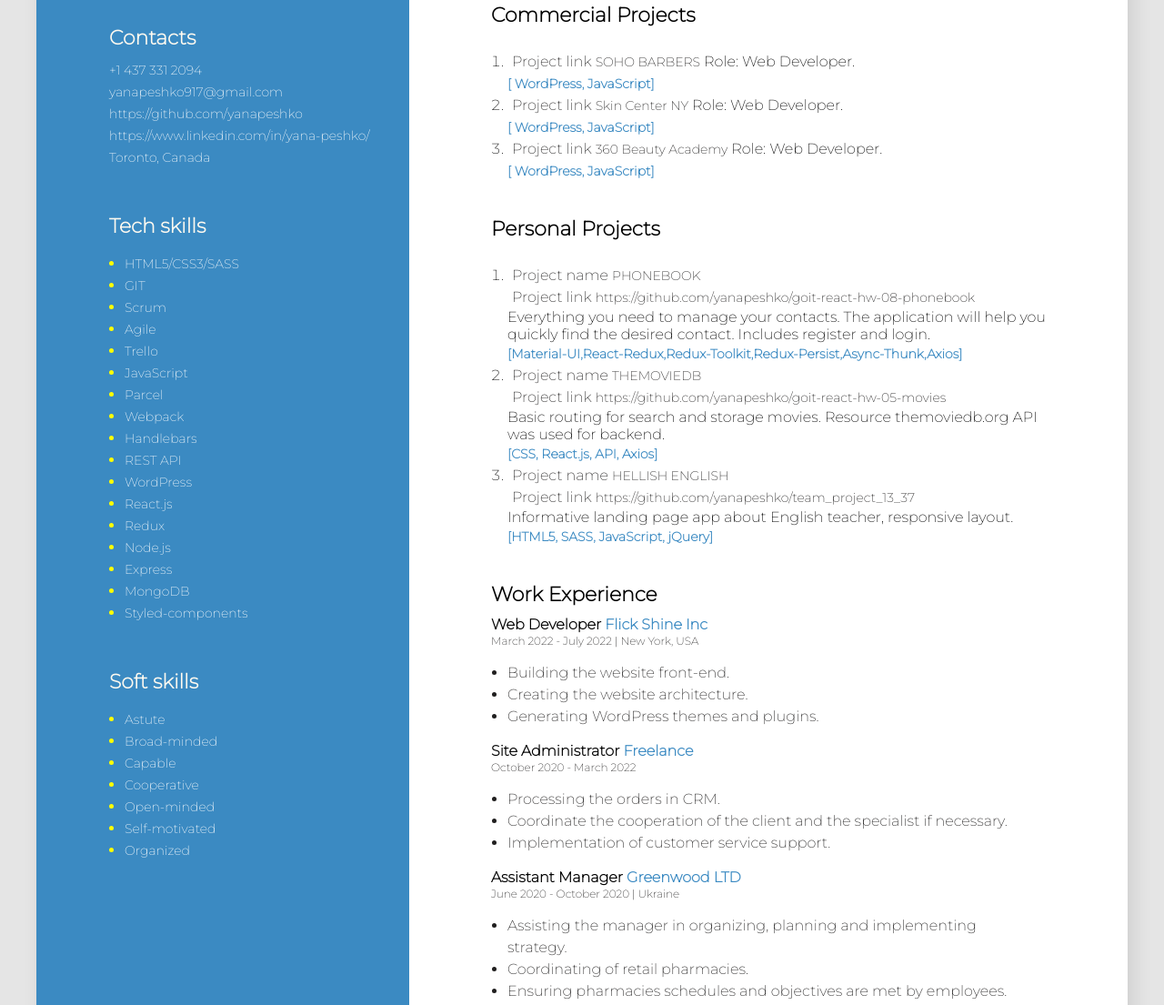
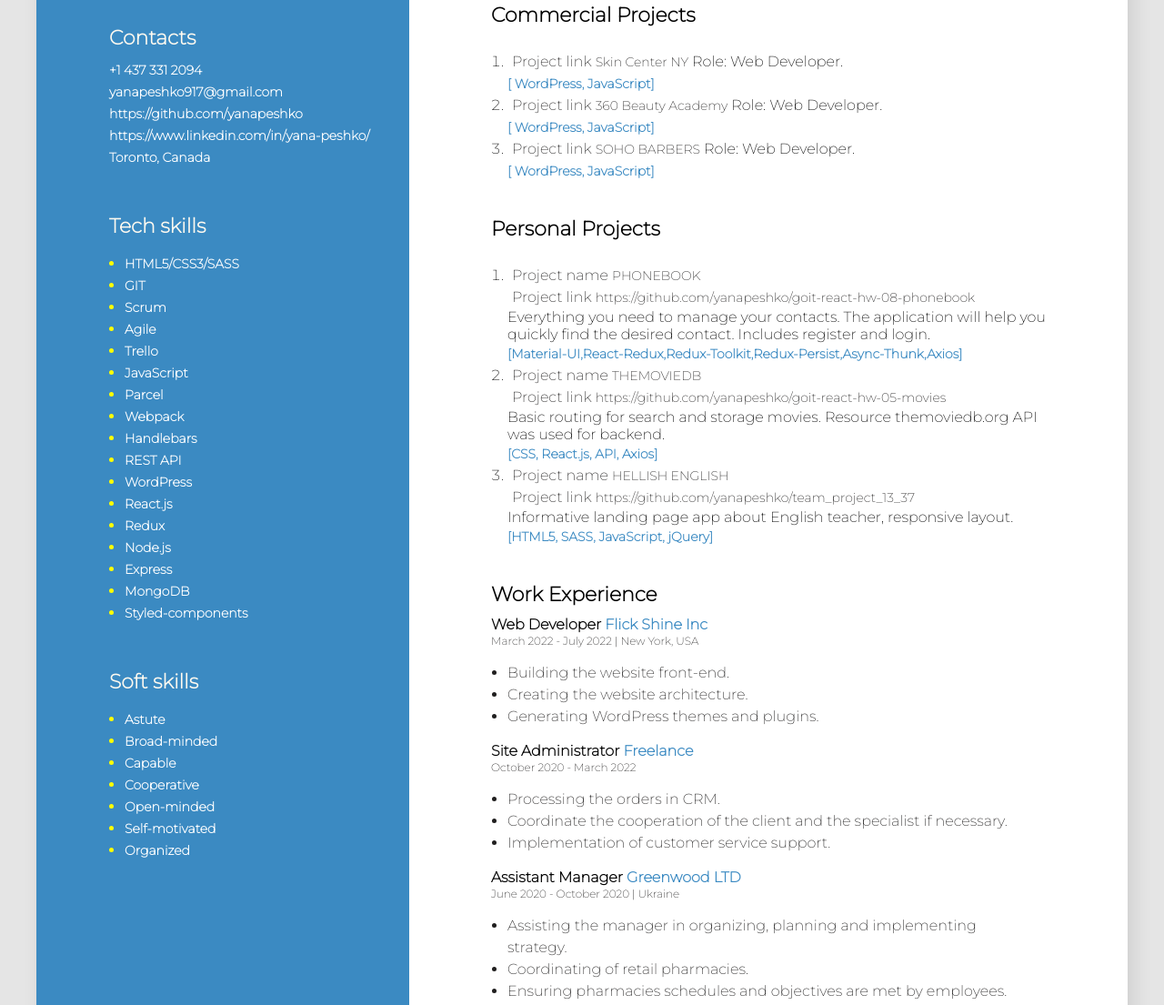
Before and after one commit to yanapeshko/my-resume, a React app: page / in a window 1280 px wide. Shown: the part 460-1565 px from the top of the page at 91% size. Built offline with nearby package versions, Linux system fonts and the light colour scheme.

Commit message:
changed font-weight+changd the order of proj

```diff
--- a/public/index.html
+++ b/public/index.html
@@ -46,19 +46,6 @@
               <span class="my-projects-text">Project link</span>
               <a
                 target="_blank"
-                href="https://sohonycbarbers.com/"
-                class="my-projects-link"
-                >SOHO BARBERS</a
-              >
-              Role: Web Developer.
-              <br /><span class="my-projects-bracket">
-                [ WordPress, JavaScript]</span
-              >
-            </li>
-            <li class="my-projects-item">
-              <span class="my-projects-text">Project link</span>
-              <a
-                target="_blank"
                 href="https://skincenter.nyc/"
                 class="my-projects-link"
                 >Skin Center NY</a
@@ -76,6 +63,19 @@
                 href="https://360beautyacademy.com/"
                 class="my-projects-link"
                 >360 Beauty Academy</a
+              >
+              Role: Web Developer.
+              <br /><span class="my-projects-bracket">
+                [ WordPress, JavaScript]</span
+              >
+            </li>
+            <li class="my-projects-item">
+              <span class="my-projects-text">Project link</span>
+              <a
+                target="_blank"
+                href="https://sohonycbarbers.com/"
+                class="my-projects-link"
+                >SOHO BARBERS</a
               >
               Role: Web Developer.
               <br /><span class="my-projects-bracket">
--- a/src/index.css
+++ b/src/index.css
@@ -165,7 +165,7 @@ body {
   color: #fff;
   font-size: 14px;
   font-style: normal;
-  font-weight: normal;
+  font-weight: bold;
   line-height: 24px;
   text-decoration: none;
 }
@@ -177,7 +177,7 @@ body {
   color: #fff;
   font-size: 14px;
   font-style: normal;
-  font-weight: normal;
+  font-weight: bold;
   line-height: 24px;
 }
 /* tech skills section */
@@ -189,7 +189,7 @@ body {
 }
 .tech-skills-item-text {
   font-style: normal;
-  font-weight: normal;
+  font-weight: bold;
   font-size: 14px;
   line-height: 24px;
   color: #fff;
@@ -205,7 +205,7 @@ body {
 }
 .soft-skills-item-text {
   font-style: normal;
-  font-weight: normal;
+  font-weight: bold;
   font-size: 14px;
   line-height: 24px;
   color: #fff;
```
